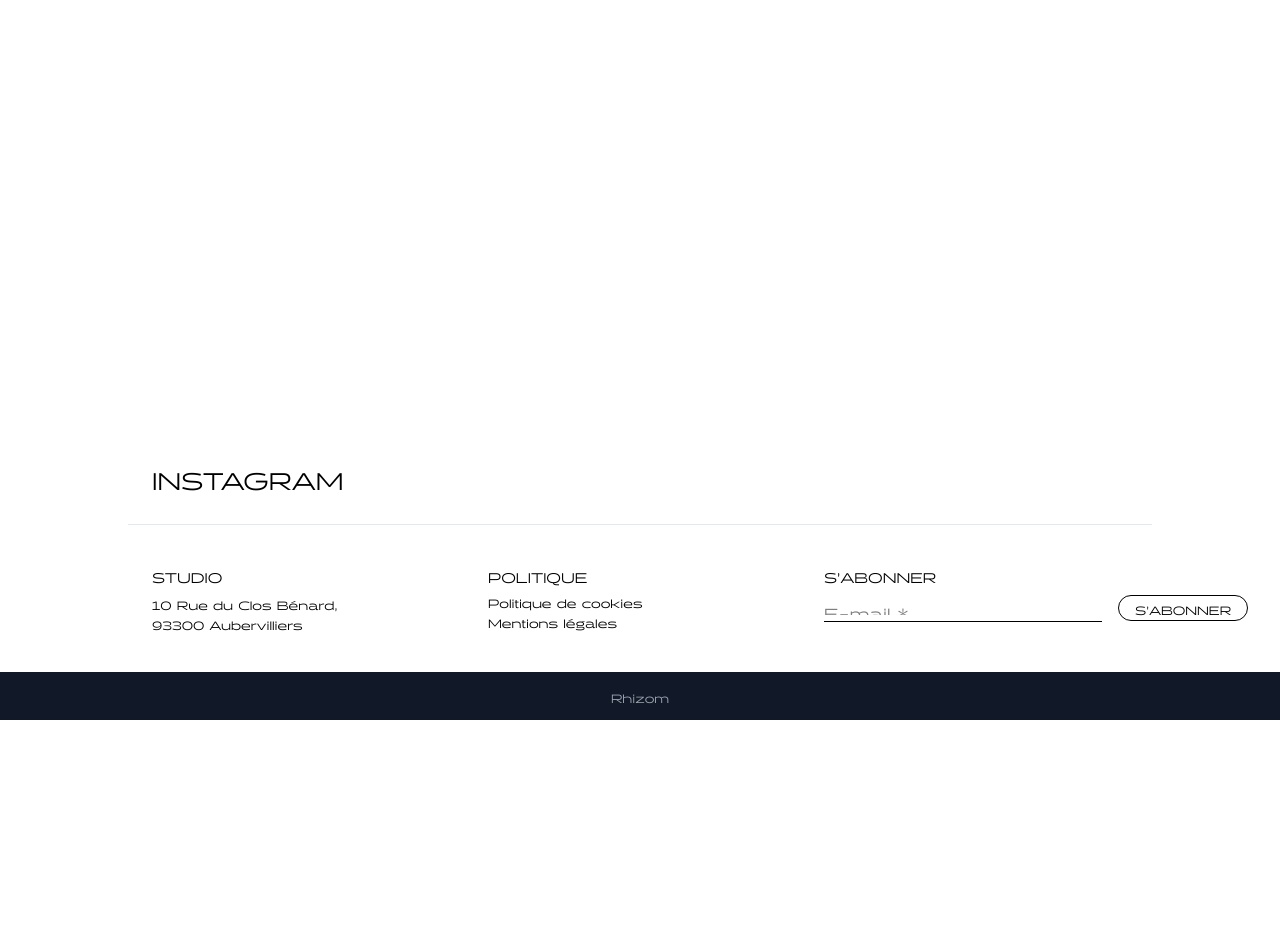
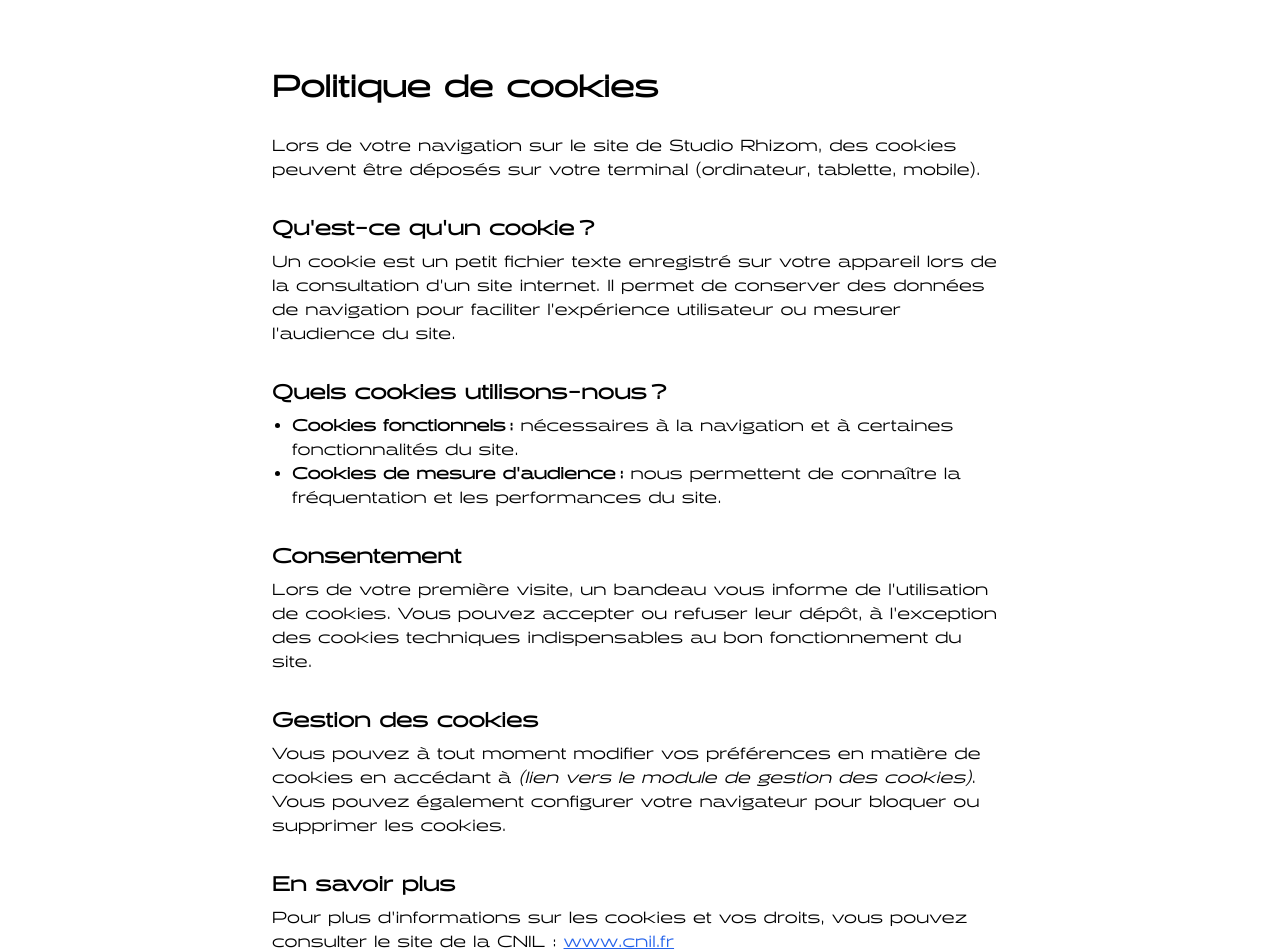
Before and after one commit to aachbaro/site_studio_rhizom, a Vue app in the folder site-rhizom/frontend/: page /cookies in a window 1280 px wide. Shown: the part 80-1032 px from the top of the page. Before the commit the page ends 800 px from the top, so only its background shows below. Built offline with nearby package versions, Linux system fonts and the light colour scheme.

Commit message:
version stable avant la refonte de la logique de connexion admin

```diff
--- a/site-rhizom/frontend/src/components/Footer.vue
+++ b/site-rhizom/frontend/src/components/Footer.vue
@@ -24,8 +24,16 @@
       <div>
         <h3 class="text-sm uppercase mb-2">Politique</h3>
         <ul class="text-xs space-y-1">
-          <li><a href="#" class="hover:underline">Politique de cookies</a></li>
-          <li><a href="#" class="hover:underline">Mentions légales</a></li>
+          <li>
+            <router-link to="/mentions-legales" class="hover:underline"
+              >Mentions légales</router-link
+            >
+          </li>
+          <li>
+            <router-link to="/cookies" class="hover:underline"
+              >Politique de cookies</router-link
+            >
+          </li>
         </ul>
       </div>
 
--- /dev/null
+++ b/site-rhizom/frontend/src/pages/cookies/Cookies.vue
@@ -0,0 +1,60 @@
+<template>
+  <div class="container mx-auto py-12 px-4 max-w-3xl">
+    <h1 class="text-3xl font-bold mb-8">Politique de cookies</h1>
+    <p class="mb-6">
+      Lors de votre navigation sur le site de Studio Rhizom, des cookies peuvent
+      être déposés sur votre terminal (ordinateur, tablette, mobile).
+    </p>
+
+    <h2 class="text-xl font-semibold mt-8 mb-2">Qu'est-ce qu'un cookie ?</h2>
+    <p class="mb-6">
+      Un cookie est un petit fichier texte enregistré sur votre appareil lors de
+      la consultation d'un site internet. Il permet de conserver des données de
+      navigation pour faciliter l'expérience utilisateur ou mesurer l'audience
+      du site.
+    </p>
+
+    <h2 class="text-xl font-semibold mt-8 mb-2">
+      Quels cookies utilisons-nous ?
+    </h2>
+    <ul class="mb-6 list-disc pl-5">
+      <li>
+        <span class="font-semibold">Cookies fonctionnels :</span> nécessaires à
+        la navigation et à certaines fonctionnalités du site.
+      </li>
+      <li>
+        <span class="font-semibold">Cookies de mesure d'audience :</span> nous
+        permettent de connaître la fréquentation et les performances du site.
+      </li>
+    </ul>
+
+    <h2 class="text-xl font-semibold mt-8 mb-2">Consentement</h2>
+    <p class="mb-6">
+      Lors de votre première visite, un bandeau vous informe de l'utilisation de
+      cookies. Vous pouvez accepter ou refuser leur dépôt, à l'exception des
+      cookies techniques indispensables au bon fonctionnement du site.
+    </p>
+
+    <h2 class="text-xl font-semibold mt-8 mb-2">Gestion des cookies</h2>
+    <p class="mb-6">
+      Vous pouvez à tout moment modifier vos préférences en matière de cookies
+      en accédant à
+      <span class="italic">(lien vers le module de gestion des cookies)</span>.
+      Vous pouvez également configurer votre navigateur pour bloquer ou
+      supprimer les cookies.
+    </p>
+
+    <h2 class="text-xl font-semibold mt-8 mb-2">En savoir plus</h2>
+    <p>
+      Pour plus d'informations sur les cookies et vos droits, vous pouvez
+      consulter le site de la CNIL :
+      <a
+        href="https://www.cnil.fr"
+        class="text-blue-600 underline"
+        target="_blank"
+        rel="noopener"
+        >www.cnil.fr</a
+      >
+    </p>
+  </div>
+</template>
--- /dev/null
+++ b/site-rhizom/frontend/src/pages/mentions-legales/MentionsLegales.vue
@@ -0,0 +1,58 @@
+<template>
+  <div class="container mx-auto py-12 px-4 max-w-3xl">
+    <h1 class="text-3xl font-bold mb-8">Mentions légales</h1>
+
+    <h2 class="text-xl font-semibold mt-8 mb-2">Éditeur du site</h2>
+    <p class="mb-2 font-semibold">SNC Studio Rhizom</p>
+    <p>10 Rue du Clos Benard, 93300 AUBERVILLIERS France</p>
+    <p class="mb-2">
+      <a href="mailto:contact@studiorhizom.com" class="text-blue-600 underline"
+        >contact@studiorhizom.com</a
+      >
+    </p>
+    <p>SIRET : 937 874 782</p>
+    <p>Responsable de la publication : Loigerot Lucas</p>
+
+    <h2 class="text-xl font-semibold mt-8 mb-2">Hébergement</h2>
+    <p class="mb-2 font-semibold">SAS OVH</p>
+    <p>2 Rue Kellermann, BP 80157, 59100 ROUBAIX France</p>
+    <p>
+      <a
+        href="https://www.ovh.com"
+        class="text-blue-600 underline"
+        target="_blank"
+        rel="noopener"
+        >www.ovh.com</a
+      >
+    </p>
+
+    <h2 class="text-xl font-semibold mt-8 mb-2">Propriété intellectuelle</h2>
+    <p class="mb-6">
+      L'ensemble des contenus présents sur ce site (textes, images,
+      photographies, graphismes, logos, vidéos, etc.) sont la propriété
+      exclusive de Studio Rhizom, sauf mention contraire.<br />
+      Toute reproduction, représentation ou diffusion, en tout ou partie, sur
+      quelque support que ce soit, est interdite sans autorisation écrite
+      préalable.
+    </p>
+
+    <h2 class="text-xl font-semibold mt-8 mb-2">Crédits</h2>
+    <p class="mb-6">
+      Design &amp; direction artistique : Studio Rhizom<br />
+      Développement web : Adam
+    </p>
+
+    <h2 class="text-xl font-semibold mt-8 mb-2">
+      Cookies &amp; données personnelles
+    </h2>
+    <p>
+      Ce site utilise des cookies à des fins de navigation et de mesure
+      d'audience. Aucune donnée personnelle n'est collectée sans votre
+      consentement.<br />
+      Pour toute demande liée à vos données personnelles, contactez-nous à :
+      <a href="mailto:contact@studiorhizom.com" class="text-blue-600 underline"
+        >contact@studiorhizom.com</a
+      >
+    </p>
+  </div>
+</template>
--- a/site-rhizom/frontend/src/router/index.js
+++ b/site-rhizom/frontend/src/router/index.js
@@ -4,6 +4,8 @@ import Projets from "../pages/Projets/index.vue";
 import Studio from "../pages/Studio/index.vue";
 import Contact from "../pages/Contact/index.vue";
 import Admin from "../pages/Admin/index.vue";
+import MentionsLegales from "../pages/mentions-legales/MentionsLegales.vue";
+import Cookies from "../pages/cookies/Cookies.vue";
 
 const routes = [
   { path: "/", component: Home },
@@ -11,6 +13,12 @@ const routes = [
   { path: "/studio", component: Studio },
   { path: "/contact", component: Contact },
   { path: "/admin", component: Admin },
+  {
+    path: "/mentions-legales",
+    name: "MentionsLegales",
+    component: MentionsLegales,
+  },
+  { path: "/cookies", name: "Cookies", component: Cookies },
 ];
 
 const router = createRouter({
```
